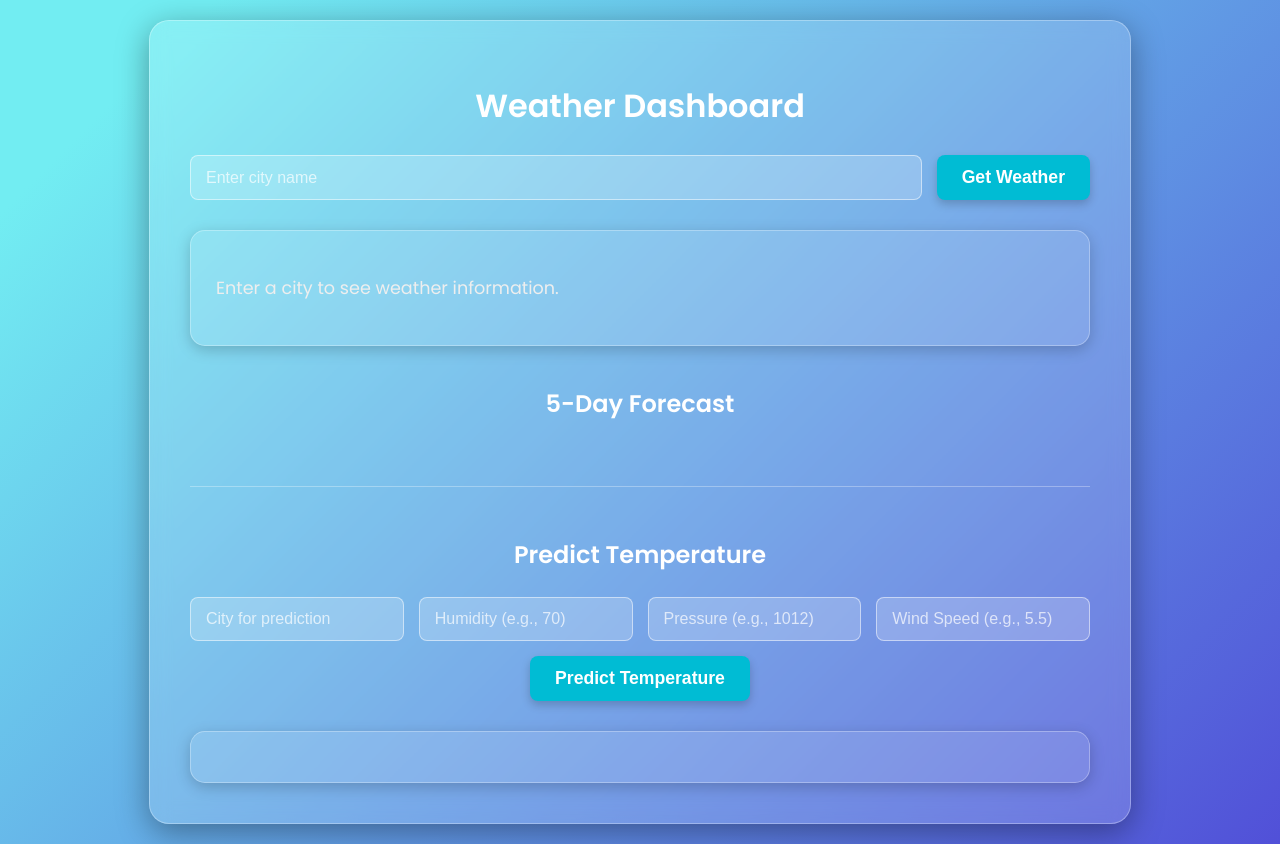
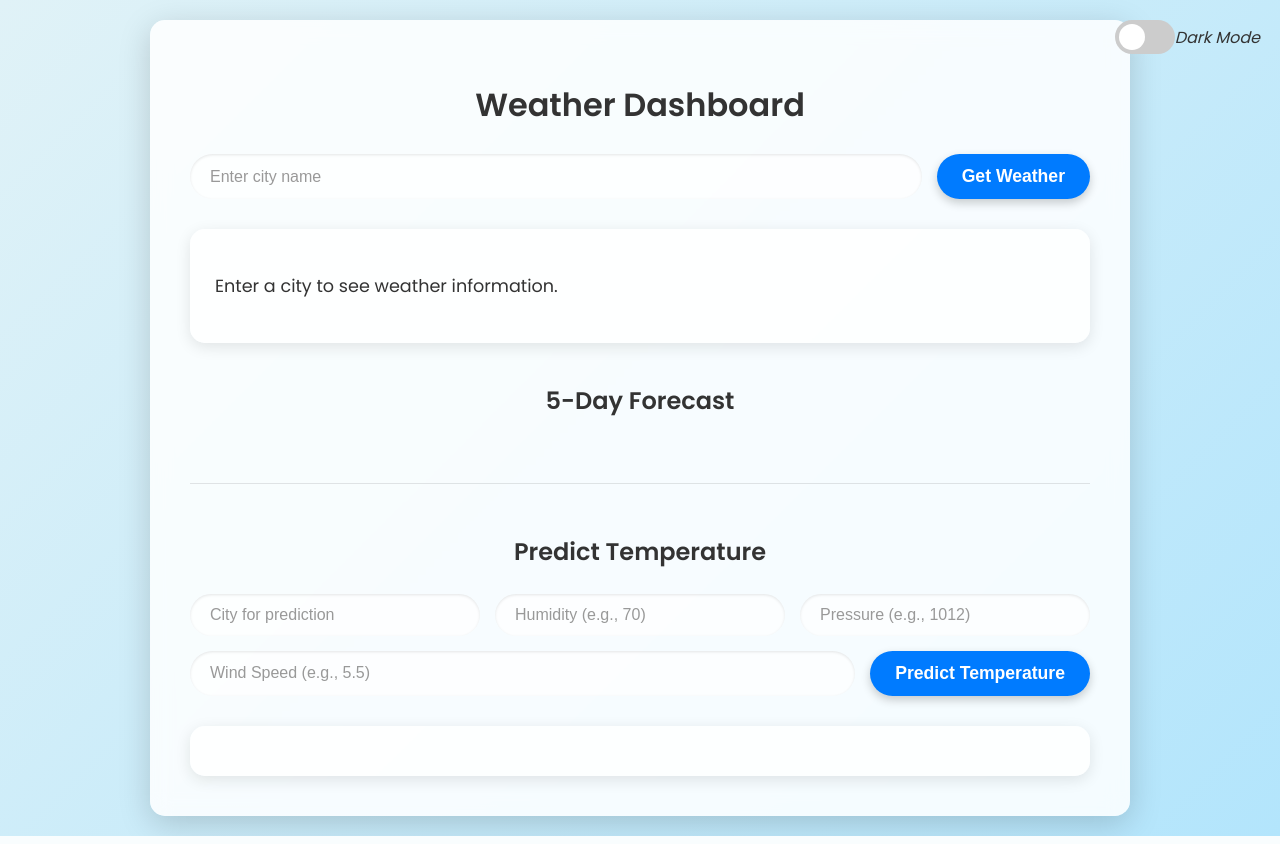
Before and after one commit to MdSaud786/Saud_khan, a Flask app: page / in a window 1280 px wide. Run offline with Flask 3, Linux system fonts and the light colour scheme.

Commit message:
Feat: Implement enhanced UI with dark mode and better layout

```diff
--- a/backend/static/script.js
+++ b/backend/static/script.js
@@ -1,10 +1,11 @@
 document.addEventListener('DOMContentLoaded', () => {
+    // DOM Elements for Weather Search
     const cityInput = document.getElementById('city-input');
     const getWeatherBtn = document.getElementById('get-weather-btn');
     const weatherDisplay = document.getElementById('weather-display');
     const forecastDisplay = document.getElementById('forecast-display');
 
-    // Prediction form elements
+    // DOM Elements for Prediction Form
     const predCityInput = document.getElementById('pred-city-input');
     const predHumidityInput = document.getElementById('pred-humidity-input');
     const predPressureInput = document.getElementById('pred-pressure-input');
@@ -12,53 +13,91 @@
     const predictBtn = document.getElementById('predict-btn');
     const predictionResult = document.getElementById('prediction-result');
 
-    const BASE_API_URL = ''; // Empty string means current domain
+    // NEW: DOM Elements for Dark Mode Toggle
+    const themeToggle = document.getElementById('checkbox'); // This is the ID for the dark mode switch
+    const body = document.body; // Represents the <body> tag of your HTML
 
+    const BASE_API_URL = ''; // Empty string means current domain (useful for Render deployment)
+
+    // --- Dark Mode Functionality ---
+    // Check for user's saved preference in localStorage when the page loads
+    if (localStorage.getItem('darkMode') === 'enabled') {
+        body.classList.add('dark-mode'); // Apply dark mode class to body
+        themeToggle.checked = true; // Set the toggle switch to ON
+    }
+
+    // Add event listener to the dark mode toggle switch
+    themeToggle.addEventListener('change', () => {
+        if (themeToggle.checked) {
+            // If switch is checked (ON), enable dark mode
+            body.classList.add('dark-mode');
+            localStorage.setItem('darkMode', 'enabled'); // Save preference
+        } else {
+            // If switch is unchecked (OFF), disable dark mode
+            body.classList.remove('dark-mode');
+            localStorage.setItem('darkMode', 'disabled'); // Save preference
+        }
+    });
+
+    // --- Get Weather Button Event Listener ---
     getWeatherBtn.addEventListener('click', async () => {
-        const city = cityInput.value.trim();
+        const city = cityInput.value.trim(); // Get city input and remove leading/trailing spaces
         if (!city) {
+            // If city input is empty, show an error message
             weatherDisplay.innerHTML = '<p class="error-message">Please enter a city name.</p>';
-            forecastDisplay.innerHTML = '';
-            return;
+            forecastDisplay.innerHTML = ''; // Clear forecast
+            return; // Exit the function
         }
 
-        // Show loading state
+        // Show loading state while fetching data
         weatherDisplay.innerHTML = '<p class="loading-message">Fetching weather data...</p>';
-        forecastDisplay.innerHTML = '';
-        getWeatherBtn.disabled = true; // Disable button during fetch
-        getWeatherBtn.textContent = 'Fetching...';
+        forecastDisplay.innerHTML = ''; // Clear previous forecast
+        getWeatherBtn.disabled = true; // Disable button to prevent multiple clicks
+        getWeatherBtn.textContent = 'Fetching...'; // Change button text to indicate loading
 
         try {
+            // Fetch current weather data from your Flask backend
             const response = await fetch(`${BASE_API_URL}/weather?city=${encodeURIComponent(city)}`);
-            const data = await response.json();
+            const data = await response.json(); // Parse the JSON response
 
             if (!response.ok) {
+                // If response is not OK (e.g., 404, 500), throw an error
                 throw new Error(data.error || 'Failed to fetch weather data.');
             }
 
-            // Display current weather
+            // --- Display Current Weather ---
             const currentWeather = data.current_weather;
+            // Updated HTML structure for current weather to match the desired UI
             weatherDisplay.innerHTML = `
-                <h2>${currentWeather.city}, ${currentWeather.country}</h2>
-                <p>Temperature: ${currentWeather.temperature}°C (Feels like: ${currentWeather.feels_like}°C)</p>
-                <p>Description: ${currentWeather.description} <img src="http://openweathermap.org/img/wn/${currentWeather.icon}.png" alt="${currentWeather.description}"></p>
-                <p>Humidity: ${currentWeather.humidity}%</p>
-                <p>Wind Speed: ${currentWeather.wind_speed} m/s</p>
-                <p>Pressure: ${currentWeather.pressure} hPa</p>
+                <div class="weather-info">
+                    <h2>${currentWeather.city}, ${currentWeather.country}</h2>
+                    <div class="main-temp-section">
+                        <img src="http://openweathermap.org/img/wn/${currentWeather.icon}@2x.png" alt="${currentWeather.description}" class="weather-icon-large">
+                        <p class="temperature">${currentWeather.temperature}°C</p>
+                    </div>
+                    <p class="description">${currentWeather.description}</p>
+                    <div class="details-grid">
+                        <p><span>Feels like:</span> ${currentWeather.feels_like}°C</p>
+                        <p><span>Humidity:</span> ${currentWeather.humidity}%</p>
+                        <p><span>Wind Speed:</span> ${currentWeather.wind_speed} m/s</p>
+                        <p><span>Pressure:</span> ${currentWeather.pressure} hPa</p>
+                    </div>
+                </div>
             `;
 
-            // Display forecast
+            // --- Display Forecast ---
             forecastDisplay.innerHTML = ''; // Clear previous forecast
             data.forecast.forEach(day => {
                 const forecastCard = document.createElement('div');
-                forecastCard.classList.add('forecast-card');
+                forecastCard.classList.add('forecast-card'); // Add CSS class for styling
                 forecastCard.innerHTML = `
                     <h3>${day.date}</h3>
+                    <img src="http://openweathermap.org/img/wn/${day.icon}.png" alt="${day.description}" class="forecast-icon">
                     <p>Max Temp: ${day.temp_max}°C</p>
                     <p>Min Temp: ${day.temp_min}°C</p>
-                    <p>Description: ${day.description} <img src="http://openweathermap.org/img/wn/${day.icon}.png" alt="${day.description}"></p>
+                    <p>Description: ${day.description}</p>
                 `;
-                forecastDisplay.appendChild(forecastCard);
+                forecastDisplay.appendChild(forecastCard); // Add card to forecast display area
             });
 
         } catch (error) {
@@ -66,27 +105,30 @@
             weatherDisplay.innerHTML = `<p class="error-message">Error: ${error.message}</p>`;
             forecastDisplay.innerHTML = '';
         } finally {
-            getWeatherBtn.disabled = false; // Enable button after fetch
-            getWeatherBtn.textContent = 'Get Weather';
+            getWeatherBtn.disabled = false; // Re-enable button
+            getWeatherBtn.textContent = 'Get Weather'; // Restore button text
         }
     });
 
+    // --- Predict Temperature Button Event Listener ---
     predictBtn.addEventListener('click', async () => {
         const city = predCityInput.value.trim();
         const humidity = predHumidityInput.value;
         const pressure = predPressureInput.value;
         const windSpeed = predWindSpeedInput.value;
 
+        // Validate all prediction fields
         if (!city || humidity === '' || pressure === '' || windSpeed === '') {
             predictionResult.innerHTML = '<p class="error-message">Please fill all prediction fields.</p>';
             return;
         }
 
         predictionResult.innerHTML = '<p class="loading-message">Predicting temperature...</p>';
-        predictBtn.disabled = true; // Disable button during fetch
+        predictBtn.disabled = true;
         predictBtn.textContent = 'Predicting...';
 
         try {
+            // Fetch temperature prediction from your Flask backend
             const response = await fetch(`${BASE_API_URL}/predict_temperature?city=${encodeURIComponent(city)}&humidity=${humidity}&pressure=${pressure}&wind_speed=${windSpeed}`);
             const data = await response.json();
 
@@ -96,14 +138,14 @@
 
             predictionResult.innerHTML = `
                 <h3>Predicted Temperature for ${data.city}:</h3>
-                <p>${data.predicted_temperature}°C</p>
+                <p class="predicted-temp-value">${data.predicted_temperature}°C</p>
             `;
 
         } catch (error) {
             console.error('Error predicting temperature:', error);
             predictionResult.innerHTML = `<p class="error-message">Error: ${error.message}</p>`;
         } finally {
-            predictBtn.disabled = false; // Enable button after fetch
+            predictBtn.disabled = false;
             predictBtn.textContent = 'Predict Temperature';
         }
     });
--- a/backend/static/style.css
+++ b/backend/static/style.css
@@ -1,29 +1,44 @@
 /* General Styling */
 body {
-    font-family: 'Poppins', sans-serif; /* New font */
-    background: linear-gradient(135deg, #72EDF2 10%, #5150D8 100%); /* Gradient background */
-    color: #fff; /* White text for better contrast */
+    font-family: 'Poppins', sans-serif;
+    /* Lighter blue and white gradient as per screenshot */
+    background: linear-gradient(135deg, #e0f2f7 0%, #b3e5fc 100%); /* Light blue tones */
+    color: #333; /* Darker text for better readability on light background */
     margin: 0;
     padding: 20px;
     display: flex;
     justify-content: center;
-    align-items: center; /* Center vertically */
+    align-items: center;
     min-height: 100vh;
     box-sizing: border-box;
-    overflow-x: hidden; /* Prevent horizontal scroll */
+    overflow-x: hidden;
+    transition: background 0.3s ease, color 0.3s ease; /* For dark mode transition */
+}
+
+/* Dark Mode styles */
+body.dark-mode {
+    background: linear-gradient(135deg, #2b2b2b 0%, #000000 100%); /* Darker gradient */
+    color: #f0f0f0; /* Lighter text for dark mode */
 }
 
 .container {
-    background-color: rgba(255, 255, 255, 0.15); /* Semi-transparent white background */
-    backdrop-filter: blur(10px); /* Glassmorphism effect */
-    border: 1px solid rgba(255, 255, 255, 0.3); /* Lighter border */
+    background-color: rgba(255, 255, 255, 0.85); /* Slightly less transparent white */
+    backdrop-filter: blur(10px);
+    border-radius: 15px; /* More rounded container as per screenshot */
     padding: 40px;
-    border-radius: 20px; /* More rounded corners */
-    box-shadow: 0 8px 32px 0 rgba(0, 0, 0, 0.37); /* Stronger shadow */
+    box-shadow: 0 8px 32px 0 rgba(0, 0, 0, 0.17); /* Softer shadow */
     width: 100%;
-    max-width: 900px; /* Slightly wider */
+    max-width: 900px;
     text-align: center;
-    animation: fadeIn 1s ease-out; /* Fade-in animation */
+    animation: fadeIn 1s ease-out;
+    transition: background-color 0.3s ease, border 0.3s ease, box-shadow 0.3s ease; /* For dark mode transition */
+}
+
+/* Dark Mode Container */
+body.dark-mode .container {
+    background-color: rgba(0, 0, 0, 0.7); /* Darker semi-transparent background */
+    border: 1px solid rgba(255, 255, 255, 0.1);
+    box-shadow: 0 8px 32px 0 rgba(0, 0, 0, 0.6);
 }
 
 /* Keyframe for fade-in animation */
@@ -33,82 +48,132 @@
 }
 
 h1, h2 {
-    color: #fff; /* White headings */
+    color: #333; /* Dark headings for light mode */
     margin-bottom: 25px;
-    font-weight: 600; /* Bolder headings */
+    font-weight: 600;
+}
+
+/* Dark Mode Headings */
+body.dark-mode h1, body.dark-mode h2 {
+    color: #f0f0f0; /* Lighter headings for dark mode */
 }
 
 /* Input and Button Styling */
 .search-section, .prediction-form {
     display: flex;
     justify-content: center;
-    gap: 15px; /* Increased gap */
+    gap: 15px;
     margin-bottom: 30px;
     flex-wrap: wrap;
 }
 
 input[type="text"], input[type="number"] {
-    padding: 12px 15px;
-    border: 1px solid rgba(255, 255, 255, 0.5); /* Lighter border */
-    border-radius: 8px; /* More rounded */
-    background-color: rgba(255, 255, 255, 0.2); /* Semi-transparent input background */
-    color: #fff; /* White text in input */
+    padding: 12px 20px; /* Adjusted padding */
+    border: none; /* Remove border */
+    border-radius: 25px; /* More rounded input as per screenshot */
+    background-color: rgba(255, 255, 255, 0.7); /* Lighter background for light mode */
+    color: #333; /* Darker text */
     flex: 1;
     min-width: 180px;
     font-size: 1em;
-    outline: none; /* Remove outline on focus */
+    outline: none;
     transition: all 0.3s ease;
+    box-shadow: inset 0 1px 3px rgba(0, 0, 0, 0.1); /* Subtle inner shadow */
 }
 
 input[type="text"]::placeholder, input[type="number"]::placeholder {
-    color: rgba(255, 255, 255, 0.7); /* Lighter placeholder text */
+    color: #999;
 }
 
 input[type="text"]:focus, input[type="number"]:focus {
-    background-color: rgba(255, 255, 255, 0.3);
-    border-color: rgba(255, 255, 255, 0.8);
+    background-color: rgba(255, 255, 255, 0.9);
+    box-shadow: inset 0 1px 3px rgba(0, 0, 0, 0.2), 0 0 0 3px rgba(0, 123, 255, 0.2); /* Blue glow on focus */
 }
 
+/* Dark Mode Inputs */
+body.dark-mode input[type="text"], body.dark-mode input[type="number"] {
+    background-color: rgba(255, 255, 255, 0.1); /* Darker input background */
+    color: #f0f0f0;
+    box-shadow: inset 0 1px 3px rgba(0, 0, 0, 0.3);
+}
+
+body.dark-mode input[type="text"]::placeholder, body.dark-mode input[type="number"]::placeholder {
+    color: rgba(255, 255, 255, 0.6);
+}
+
+body.dark-mode input[type="text"]:focus, body.dark-mode input[type="number"]:focus {
+    background-color: rgba(255, 255, 255, 0.15);
+    box-shadow: inset 0 1px 3px rgba(0, 0, 0, 0.4), 0 0 0 3px rgba(0, 123, 255, 0.4);
+}
+
+
 button {
-    background-color: #00bcd4; /* Brighter blue */
+    background-color: #007bff; /* Primary blue as per screenshot */
     color: white;
     padding: 12px 25px;
     border: none;
-    border-radius: 8px;
+    border-radius: 25px; /* More rounded button as per screenshot */
     cursor: pointer;
     font-size: 1.1em;
     font-weight: 600;
-    transition: background-color 0.3s ease, transform 0.2s ease; /* Add transform for subtle animation */
+    transition: background-color 0.3s ease, transform 0.2s ease, box-shadow 0.3s ease;
     box-shadow: 0 4px 10px rgba(0, 0, 0, 0.2);
 }
 
 button:hover {
-    background-color: #0097a7; /* Darker blue on hover */
-    transform: translateY(-2px); /* Lift effect */
+    background-color: #0056b3; /* Darker blue on hover */
+    transform: translateY(-2px);
+    box-shadow: 0 6px 15px rgba(0, 0, 0, 0.3);
 }
+
+/* Dark Mode Button */
+body.dark-mode button {
+    background-color: #4CAF50; /* Example: Green for dark mode button */
+    box-shadow: 0 4px 10px rgba(0, 0, 0, 0.4);
+}
+
+body.dark-mode button:hover {
+    background-color: #388E3C; /* Darker green on hover */
+}
+
 
 /* Display Sections */
 .weather-display, .prediction-result {
     margin-top: 25px;
     padding: 25px;
-    border: 1px solid rgba(255, 255, 255, 0.3);
+    /* border: 1px solid rgba(0, 0, 0, 0.1); /* Lighter border for light mode */
     border-radius: 15px; /* Rounded corners */
-    background-color: rgba(255, 255, 255, 0.1); /* Lighter semi-transparent */
+    background-color: rgba(255, 255, 255, 0.8); /* Lighter background for light mode */
     text-align: left;
-    box-shadow: 0 4px 15px rgba(0, 0, 0, 0.2);
+    box-shadow: 0 4px 15px rgba(0, 0, 0, 0.1); /* Softer shadow */
+    transition: background-color 0.3s ease, border 0.3s ease, box-shadow 0.3s ease;
 }
+
+/* Dark Mode Display Sections */
+body.dark-mode .weather-display, body.dark-mode .prediction-result {
+    background-color: rgba(0, 0, 0, 0.5); /* Darker background */
+    border: 1px solid rgba(255, 255, 255, 0.1);
+    box-shadow: 0 4px 15px rgba(0, 0, 0, 0.4);
+}
+
 
 .weather-display p, .prediction-result p {
     font-size: 1.1em;
     line-height: 1.6;
-    color: #eee;
+    color: #333; /* Darker text for light mode */
 }
+
+/* Dark Mode Paragraphs */
+body.dark-mode .weather-display p, body.dark-mode .prediction-result p {
+    color: #f0f0f0; /* Lighter text for dark mode */
+}
+
 
 .weather-display img, .forecast-card img {
     vertical-align: middle;
     margin-left: 8px;
-    width: 40px; /* Larger icons */
-    height: 40px;
+    width: 50px; /* Larger icons for current weather */
+    height: 50px;
 }
 
 /* Forecast Section */
@@ -119,51 +184,145 @@
 .forecast-display {
     display: flex;
     flex-wrap: wrap;
-    gap: 20px; /* Increased gap */
+    gap: 20px;
     justify-content: center;
     margin-top: 25px;
 }
 
 .forecast-card {
-    background-color: rgba(255, 255, 255, 0.1); /* Semi-transparent */
+    background-color: rgba(255, 255, 255, 0.7); /* Lighter background for light mode */
     padding: 20px;
     border-radius: 15px; /* Rounded corners */
-    box-shadow: 0 4px 15px rgba(0, 0, 0, 0.2);
-    flex: 1 1 calc(33% - 40px); /* 3 columns with gap */
+    box-shadow: 0 4px 15px rgba(0, 0, 0, 0.1); /* Softer shadow */
+    flex: 1 1 calc(33% - 40px);
     min-width: 250px;
     box-sizing: border-box;
     text-align: left;
-    transition: transform 0.2s ease;
+    transition: transform 0.2s ease, background-color 0.3s ease, box-shadow 0.3s ease;
 }
 
 .forecast-card:hover {
-    transform: translateY(-5px); /* Lift effect on hover */
+    transform: translateY(-5px);
+    box-shadow: 0 6px 20px rgba(0, 0, 0, 0.15); /* Slightly stronger shadow on hover */
+}
+
+/* Dark Mode Forecast Card */
+body.dark-mode .forecast-card {
+    background-color: rgba(0, 0, 0, 0.3); /* Darker background */
+    box-shadow: 0 4px 15px rgba(0, 0, 0, 0.5);
+}
+
+body.dark-mode .forecast-card:hover {
+    box-shadow: 0 6px 20px rgba(0, 0, 0, 0.6);
 }
 
 .forecast-card h3 {
-    color: #fff;
+    color: #333; /* Dark headings for light mode */
     margin-top: 0;
     margin-bottom: 10px;
     font-size: 1.2em;
     font-weight: 600;
 }
 
+/* Dark Mode Forecast Card Headings */
+body.dark-mode .forecast-card h3 {
+    color: #f0f0f0; /* Lighter headings for dark mode */
+}
+
 .forecast-card p {
     font-size: 0.95em;
-    color: #eee;
+    color: #555; /* Slightly darker text for light mode */
+}
+
+/* Dark Mode Forecast Card Paragraphs */
+body.dark-mode .forecast-card p {
+    color: #ccc; /* Lighter text for dark mode */
 }
 
 .prediction-section {
     margin-top: 40px;
     padding-top: 30px;
-    border-top: 1px solid rgba(255, 255, 255, 0.3); /* Lighter border */
+    border-top: 1px solid rgba(0, 0, 0, 0.1); /* Lighter border */
+}
+
+/* Dark Mode Prediction Section Border */
+body.dark-mode .prediction-section {
+    border-top: 1px solid rgba(255, 255, 255, 0.1);
 }
 
 .prediction-result {
     text-align: center;
     font-weight: 600;
     font-size: 1.2em;
-    color: #fff;
+    color: #333; /* Darker text for light mode */
+}
+
+/* Dark Mode Prediction Result */
+body.dark-mode .prediction-result {
+    color: #f0f0f0; /* Lighter text for dark mode */
+}
+
+
+/* NEW: Dark Mode Toggle Switch */
+.theme-switch-wrapper {
+    position: absolute;
+    top: 20px;
+    right: 20px;
+    display: flex;
+    align-items: center;
+    z-index: 1000; /* Ensure it's above other elements */
+}
+
+.theme-switch {
+    display: inline-block;
+    height: 34px;
+    position: relative;
+    width: 60px;
+}
+
+.theme-switch input {
+    display: none;
+}
+
+.slider {
+    background-color: #ccc;
+    bottom: 0;
+    cursor: pointer;
+    left: 0;
+    position: absolute;
+    right: 0;
+    top: 0;
+    transition: .4s;
+    border-radius: 34px;
+}
+
+.slider:before {
+    background-color: #fff;
+    bottom: 4px;
+    content: "";
+    height: 26px;
+    left: 4px;
+    position: absolute;
+    transition: .4s;
+    width: 26px;
+    border-radius: 50%;
+}
+
+input:checked + .slider {
+    background-color: #2196F3; /* Blue for ON state */
+}
+
+input:checked + .slider:before {
+    transform: translateX(26px);
+}
+
+/* Round slider */
+.slider.round {
+    border-radius: 34px;
+}
+
+.slider.round:before {
+    border-radius: 50%;
 }
 
 /* Responsive Adjustments */
@@ -178,15 +337,19 @@
     }
     input[type="text"], input[type="number"], button {
         width: 100%;
-        min-width: unset; /* Remove min-width on small screens */
+        min-width: unset;
     }
     .forecast-card {
-        flex: 1 1 calc(50% - 20px); /* 2 columns on medium screens */
+        flex: 1 1 calc(50% - 20px);
+    }
+    .theme-switch-wrapper {
+        top: 10px;
+        right: 10px;
     }
 }
 
 @media (max-width: 550px) {
     .forecast-card {
-        flex: 1 1 100%; /* Single column on small screens */
+        flex: 1 1 100%;
     }
 }
--- a/backend/templates/index.html
+++ b/backend/templates/index.html
@@ -9,6 +9,14 @@
     <link href="https://fonts.googleapis.com/css2?family=Poppins:wght@300;400;600&display=swap" rel="stylesheet">
 </head>
 <body>
+    <div class="theme-switch-wrapper">
+        <label class="theme-switch" for="checkbox">
+            <input type="checkbox" id="checkbox" />
+            <div class="slider round"></div>
+        </label>
+        <em>Dark Mode</em>
+    </div>
+
     <div class="container">
         <h1>Weather Dashboard</h1>
         <div class="search-section">
```
